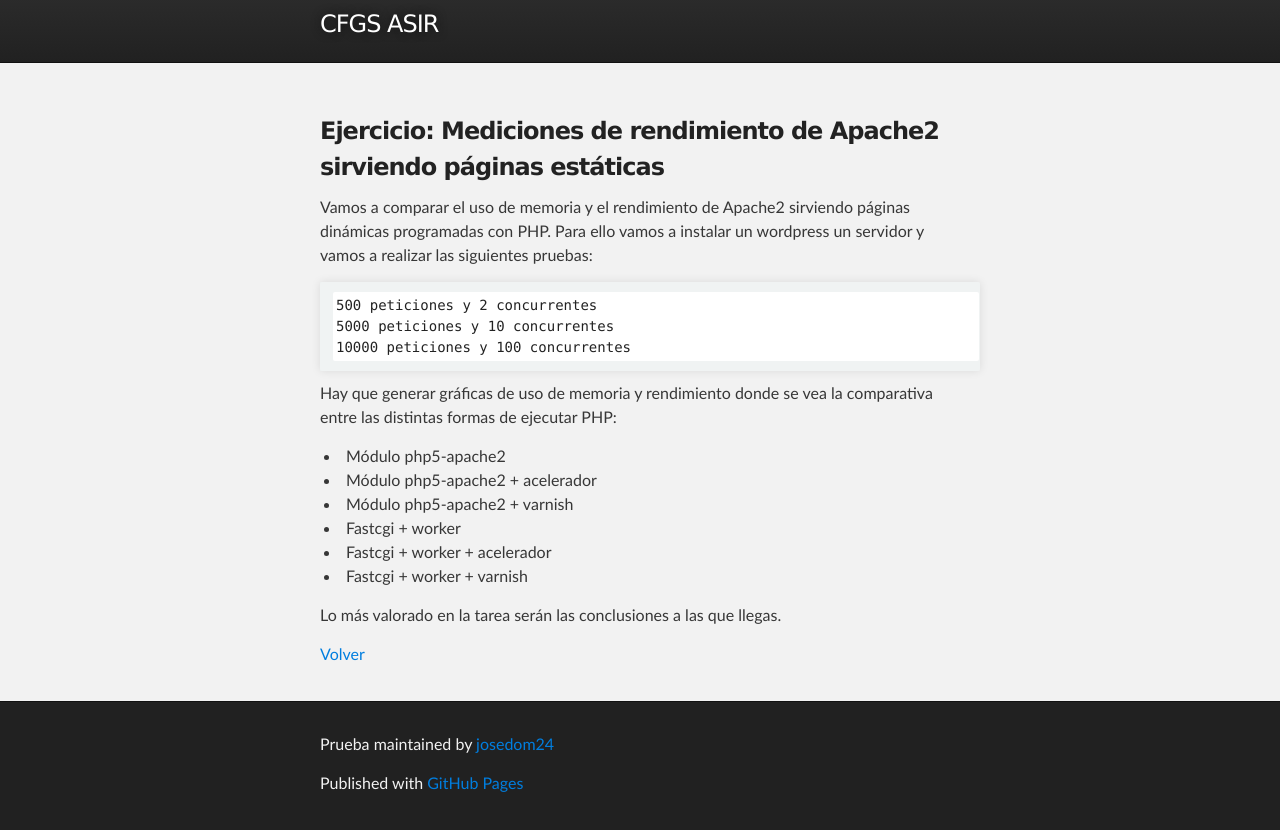
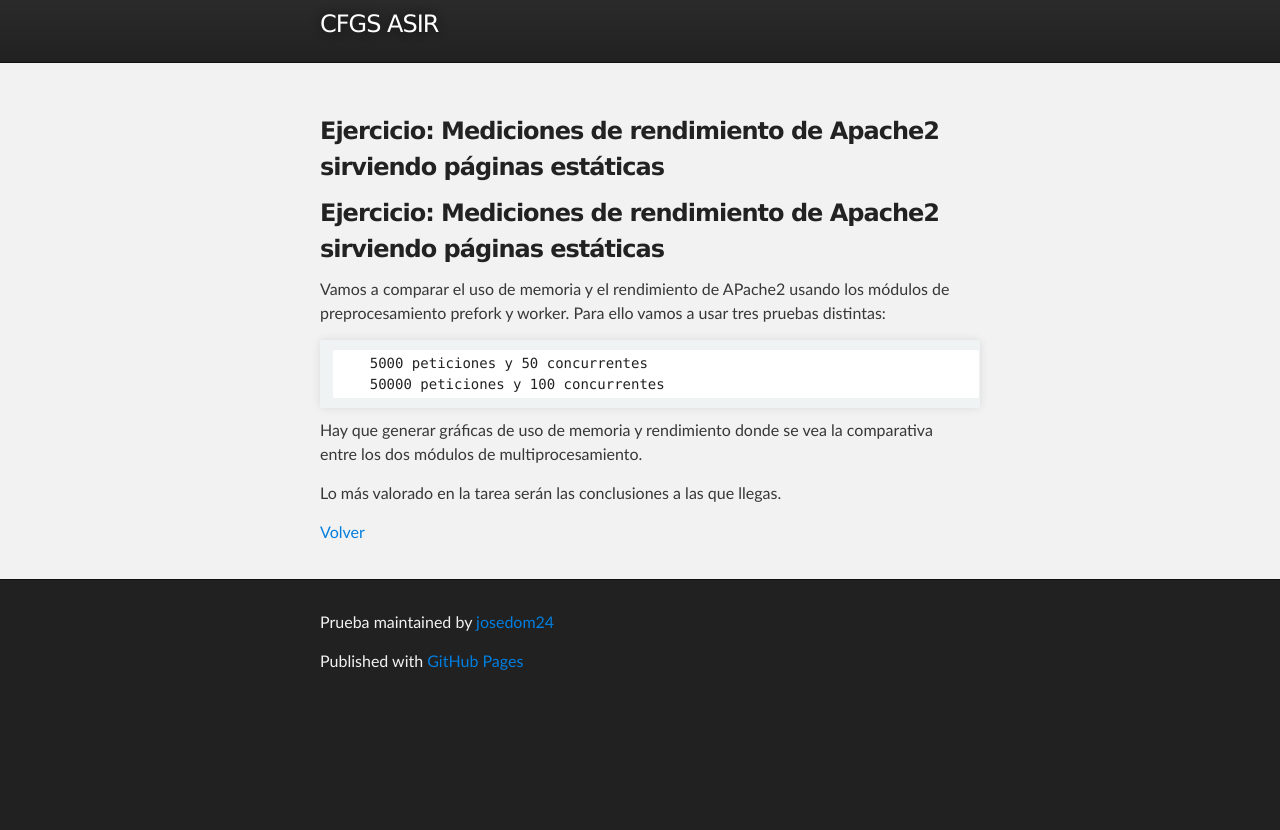
Before and after one commit to josedom24/josedom24.github.io, a Jekyll site: the page built from mod/serviciosgs/e_web_22.md, in a window 1280 px wide, cut to the strip 78-908 px from the top of the page. Built offline with Jekyll 4.4.1, drawn with Linux system fonts in a browser that asks for light colours.

Commit message:
Update e_web_22.md

```diff
--- a/mod/serviciosgs/e_web_22.md
+++ b/mod/serviciosgs/e_web_22.md
@@ -9,20 +9,14 @@ tagline: CFGS ASIR
 
 
 
-Vamos a comparar el uso de memoria y el rendimiento de Apache2 sirviendo páginas dinámicas programadas con PHP. Para ello vamos a instalar un wordpress un servidor y vamos a realizar las siguientes pruebas:
+### Ejercicio: Mediciones de rendimiento de Apache2 sirviendo páginas estáticas
 
-    500 peticiones y 2 concurrentes
-    5000 peticiones y 10 concurrentes
-    10000 peticiones y 100 concurrentes
+Vamos a comparar el uso de memoria y el rendimiento de APache2 usando los módulos de preprocesamiento prefork y worker. Para ello vamos a usar tres pruebas distintas:
 
-Hay que generar gráficas de uso de memoria y rendimiento donde se vea la comparativa entre las distintas formas de ejecutar PHP:
+        5000 peticiones y 50 concurrentes
+        50000 peticiones y 100 concurrentes
 
-* Módulo php5-apache2
-* Módulo php5-apache2 + acelerador
-* Módulo php5-apache2 + varnish
-* Fastcgi + worker
-* Fastcgi + worker + acelerador
-* Fastcgi + worker + varnish
+Hay que generar gráficas de uso de memoria y rendimiento donde se vea la comparativa entre los dos módulos de multiprocesamiento.
 
 Lo más valorado en la tarea serán las conclusiones a las que llegas.
 
```
